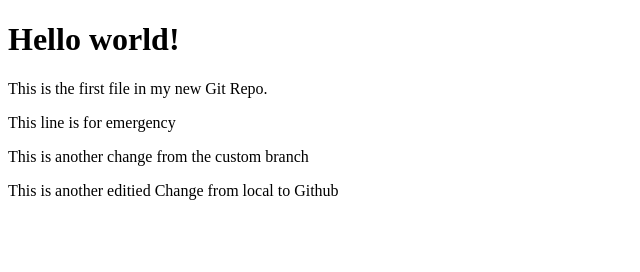
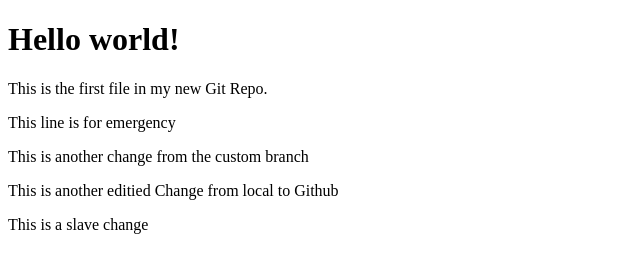
Before and after one commit to meimain/PuzzleMaker, a plain HTML site: page index.html in a window 1280 px wide. Shown: the whole page, without its empty margins (0-640 px from the left). Drawn offline with Linux system fonts and the light colour scheme.

Commit message:
Update index.html

```diff
--- a/index.html
+++ b/index.html
@@ -10,5 +10,6 @@
 <p>This line is for emergency</p>
 <p>This is another change from the custom branch</p>
 <p>This is another editied Change from local to Github</p>
+ <p>This is a slave change</p>
 </body>
 </html>
```
